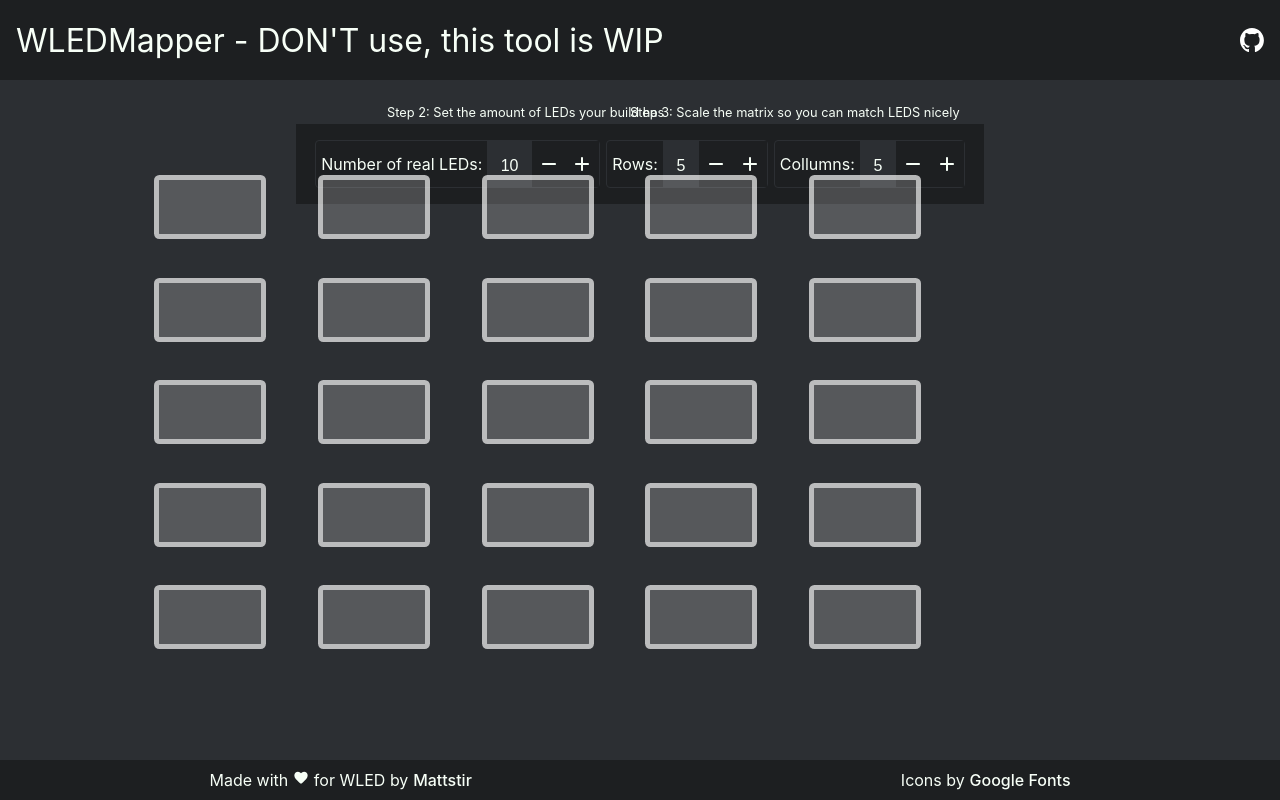
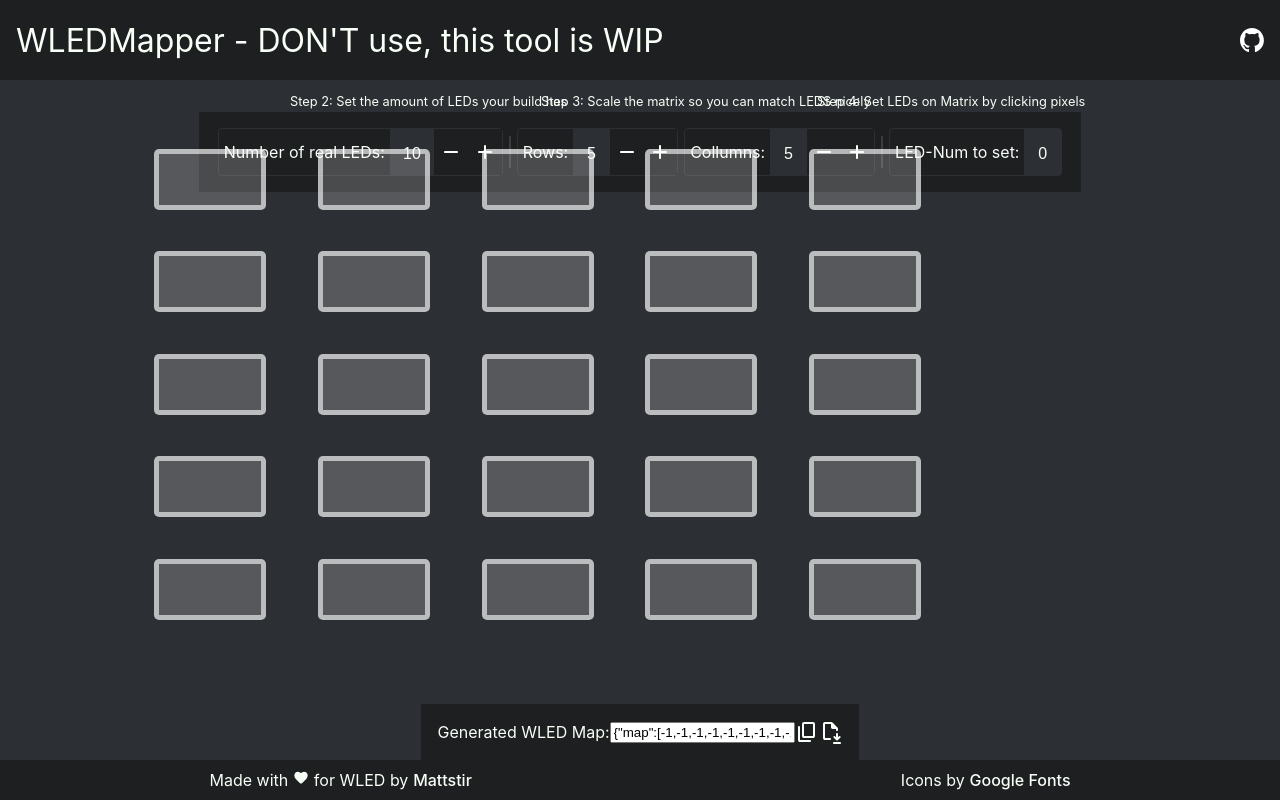
Before and after one commit to Mattstir/WLEDMapper, a React (Create React App) app: page / in a window 1280 px wide. Both pictures are taken after a click on the element "Alternative: Go to mapper without base image". Built offline with nearby package versions, Linux system fonts and the light colour scheme.

Commit message:
work on LED map set and ledmap generating

```diff
--- a/src/components/LedGrid.tsx
+++ b/src/components/LedGrid.tsx
@@ -1,15 +1,17 @@
-import { CSSProperties, ReactElement, useMemo, useRef } from "react";
+import { ChangeEvent, CSSProperties, EventHandler, MouseEvent, ReactElement, useMemo, useRef } from "react";
 import "./LedGrid.css";
 import { Grid } from "../types/grid";
 
 interface LedGridParams {
     grid: Grid;
     setGrid: React.Dispatch<React.SetStateAction<Grid>>;
+    ledNumToSet: number;
+    setLedNumToSet: (newVal: number) => void;
     width: number;
     height: number;
 }
 
-function LedGrid({grid, setGrid, height, width}: LedGridParams): ReactElement {
+function LedGrid({grid, setGrid, height, width, ledNumToSet, setLedNumToSet}: LedGridParams): ReactElement {
     const ledWidthAndHeight = useMemo(() => {
         if(!width || !height) {
             return [1, 1];
@@ -22,6 +24,18 @@
             Math.floor(height /  rowCount / 2)
         ];
     }, [height, width, grid]);
+
+    const clickedOnLED: (rowIndex: number, columnIndex: number) => EventHandler<MouseEvent<HTMLDivElement>> = (rowIndex: number, columnIndex: number) => {
+        return (e: MouseEvent<HTMLDivElement>) => {
+            // 1. check if somewherelse in the matrix the led NUM is already set and delete it
+            const cleanedGrid = removeLedNumFromGrid([...grid], ledNumToSet);
+            // 2. set the ledNum to the grid and set the grid
+            cleanedGrid[rowIndex][columnIndex].value = ledNumToSet;
+            setGrid(cleanedGrid);
+            // 3. increment the LEDcount to set
+            setLedNumToSet(ledNumToSet + 1);
+        };
+    };
 
 
     return <div className="rowParent">
@@ -40,7 +54,10 @@
                         fontSize: `${ledWidthAndHeight[1] / 2}px`
                     };
                     return <div className="gridPointCentering"key={"r" + rowIndex + "c" + columnIndex}>
-                        <div className={classes} style={style}>
+                        <div
+                            className={classes}
+                            style={style}
+                            onClick={clickedOnLED(rowIndex, columnIndex)}>
                             {value}
                         </div>
                     </div>;
@@ -51,3 +68,18 @@
 }
 
 export default LedGrid;
+
+function removeLedNumFromGrid(grid: Grid, numToRemove: number): Grid {
+    return grid.map((row) => {
+        return row.map((point) => {
+            // clear the num from the Grid
+            if (point.value === numToRemove) {
+                return {
+                    value: void 0
+                }
+            } else {
+                return point;
+            }
+        });
+    });
+}
--- a/src/components/LedMapper.css
+++ b/src/components/LedMapper.css
@@ -39,3 +39,7 @@
 .toolbarGuidePlaceholder {
     height: 2rem;
 }
+
+.copyIcon {
+    cursor: pointer;
+}
--- a/src/components/LedMapper.tsx
+++ b/src/components/LedMapper.tsx
@@ -6,6 +6,10 @@
 import NumberInput from "./NumberInput";
 import { avoidImageDragging } from "../utils/avoid-image-drag";
 import { generateGrid } from "../utils/generate-grid";
+import VerticalDivider from "./VerticalDivider";
+import copySVG from "../svg/copy.svg";
+import saveFileSVG from "../svg/save-file.svg";
+import { generateMapFromGrid } from "../utils/generate-map-from-grid";
 
 interface LedMapperParams {
     image: string | IMAGE_STATE;
@@ -18,16 +22,23 @@
 
 function LedMapper({image, setImage}: LedMapperParams): ReactElement {
     const [realLedCount, setRealLedCount] = useState(START_REAL_COUNT);
+    const realLedCountReduced = realLedCount - 1;
     const [rows, setRows] = useState(START_ROWS);
     const [collumns, setCollumns] = useState(START_COLLUMNS);
+    const [ledNumToSet, setLedNumToSet] = useState(0);
 
     const [dimensions, setDimensions] = useState({ width: 0, height: 0 });
     // rows and collumns
-    const [gridData, setGridData] = useState<Grid>(generateGrid(START_ROWS, START_COLLUMNS))
+    const [gridData, setGridData] = useState<Grid>(generateGrid(START_ROWS, START_COLLUMNS));
+    const [generatedMap, setGeneratedMap] = useState("");
 
     const imageSizeEquivalentRef = useRef<HTMLDivElement>(null);
     const backgroundImageRef = useRef<HTMLImageElement>(null);
     const mapperFieldRef = useRef<HTMLDivElement>(null);
+
+    useEffect(() => {
+        setGeneratedMap(generateMapFromGrid(gridData));
+    }, gridData);
 
     const guardedSetRows = (newVal: number) => {
         setGridData(generateGrid(newVal, collumns));
@@ -37,6 +48,13 @@
     const guardedSetCollumns = (newVal: number) => {
         setGridData(generateGrid(rows, newVal));
         setCollumns(newVal);
+    };
+
+    // TODO add guard to the setRealLedCount that removes bigger counts when decreased
+
+    const guardedSetLedNumToSet = (newVal: number): void => {
+        // only set the new value if its not bigger than the realLedCount - 1 (as indexed started with 0)
+        setLedNumToSet(Math.min(newVal, realLedCount - 1));
     };
 
     // recalc imageSizeEquivalent size
@@ -80,6 +98,7 @@
                     setStateValue={setRealLedCount}
                     guide="Step 2: Set the amount of LEDs your build has"
                 />
+                <VerticalDivider />
                 <NumberInput
                     labelName="Rows:"
                     stateValue={rows}
@@ -94,6 +113,15 @@
                     guide=""
                     warning={rowsORCallWarning}
                 />
+                <VerticalDivider />
+                <NumberInput
+                    labelName="LED-Num to set:"
+                    stateValue={ledNumToSet}
+                    setStateValue={setLedNumToSet}
+                    hidePlusMinus={true}
+                    max={realLedCountReduced}
+                    guide="Step 4: Set LEDs on Matrix by clicking pixels"
+                />
             </div>
         </div>
         <div
@@ -106,6 +134,8 @@
                     setGrid={setGridData}
                     width={dimensions.width}
                     height={dimensions.height}
+                    ledNumToSet={ledNumToSet}
+                    setLedNumToSet={guardedSetLedNumToSet}
                 />
             </div>
             {
@@ -117,6 +147,25 @@
                     onDragStart={avoidImageDragging}
                 />
             }
+        </div>
+        <div className="toolbar">
+            <div>Generated WLED Map: </div>
+            <input
+                className="mapOutputInputfield"
+                value={generatedMap}
+            />
+            <img
+                className="copyIcon"
+                src={copySVG}
+                alt="Copy LED to clipboard"
+                title="Copy WLED ledmap to clipboard"
+            />
+            <img
+                className="copyIcon"
+                src={saveFileSVG}
+                alt="Save ledmap.json"
+                title="Download WLED ledmap.json file"
+            />
         </div>
     </div>;
 }
--- a/src/components/NumberInput.tsx
+++ b/src/components/NumberInput.tsx
@@ -10,9 +10,11 @@
     labelName: string;
     guide: string;
     warning?: string;
+    hidePlusMinus?: boolean;
+    max?: number;
 }
 
-function NumberInput({stateValue, setStateValue, labelName, guide, warning}: NumberInputParams): ReactElement {
+function NumberInput({stateValue, setStateValue, labelName, guide, warning, hidePlusMinus, max}: NumberInputParams): ReactElement {
     const [shouldShowWarning, setShouldShowWarning] = useState(false);
     const inputRef = useRef<HTMLInputElement>(null);
     const wholeNumberInputRef = useRef<HTMLDivElement>(null);
@@ -27,8 +29,8 @@
         if (parsedNum % 1 !== 0) {
             return;
         }
-        setStateValue(Math.min(Math.max(parsedNum, 0), 100_000));
-    }, [setStateValue]);
+        setStateValue(Math.min(Math.max(parsedNum, 0), max || 100_000));
+    }, [setStateValue, max]);
 
     const increase = () => {
         setStateValue(Math.min(stateValue + 1, 100_000));
@@ -73,20 +75,24 @@
             value={stateValue}
             onChange={changeValue}
         />
-        <div className="numberInputIconParent" onClick={decrease}>
+        {
+            !hidePlusMinus && <div className="numberInputIconParent" onClick={decrease}>
                 <img
                     src={minusSVG}
                     alt=""
                     onDragStart={avoidImageDragging}
                 />
             </div>
-        <div className="numberInputIconParent" onClick={increase}>
+        }
+        {
+            !hidePlusMinus && <div className="numberInputIconParent" onClick={increase}>
                 <img
                     src={plusSVG}
                     alt=""
                     onDragStart={avoidImageDragging}
                 />
             </div>
+        }
     </div>
 }
 
--- /dev/null
+++ b/src/components/VerticalDivider.css
@@ -0,0 +1,7 @@
+.verticalDivider {
+    width: 0.1rem;
+    height: 2rem;
+    background-color: var(--gray);
+    margin: 0.2rem;
+    border-radius: 0.05rem;
+}
--- /dev/null
+++ b/src/components/VerticalDivider.tsx
@@ -0,0 +1,11 @@
+import { ReactElement } from "react";
+import "./VerticalDivider.css";
+
+function VerticalDivider(): ReactElement {
+    return (
+      <div className="verticalDivider">
+      </div>
+    );
+  }
+
+  export default VerticalDivider;
--- a/src/utils/generate-grid.ts
+++ b/src/utils/generate-grid.ts
@@ -1,11 +1,11 @@
 import { Grid } from "../types/grid";
 
 export function generateGrid(rows: number, collumns: number): Grid {
-    return fill2DArray(rows, collumns, {
+    return create2DArray(rows, collumns, {
         value: void 0
     });
 }
 
-function fill2DArray<T>(rows: number, cols: number, value: T): T[][] {
-    return Array.from({ length: rows }, () => Array.from({ length: cols }, () => value));
+function create2DArray<T>(rows: number, cols: number, defaultValue: T): T[][] {
+    return Array.from({ length: rows }, () => Array.from({ length: cols }, () => ({ ...defaultValue })));
 }
--- /dev/null
+++ b/src/utils/generate-map-from-grid.ts
@@ -0,0 +1,19 @@
+import { Grid, GridPoint } from "../types/grid";
+
+export function generateMapFromGrid(grid: Grid): string {
+    const mapArray = grid
+        .map((row) => row.map(toMapValue))
+        .reduce(concatRows, []);
+
+    return JSON.stringify({
+        map: mapArray
+    });
+}
+
+function toMapValue(point: GridPoint): number {
+    return point.value || -1;
+}
+
+function concatRows(concatedArray: number[], row: number[]): number[] {
+    return concatedArray.concat(row);
+}
```
Also changed, not shown: src/svg/copy.svg (added), src/svg/save-file.svg (added). Lines whose indentation alone changed are shown as unchanged.
